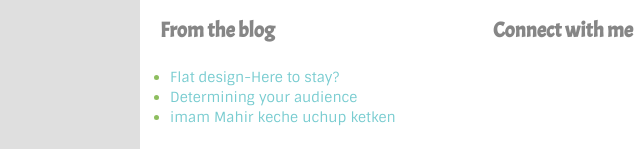
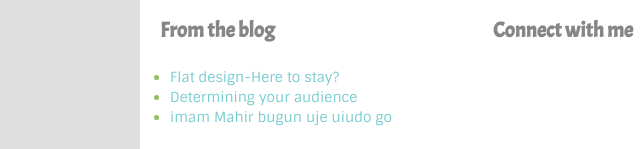
Before and after one commit to almazzi/from-nurs, a plain HTML site: page index.html in a window 1280 px wide. Shown: the part 803-952 px from the top of the page, 0-640 px from the left. Drawn offline with Linux system fonts and the light colour scheme.

Commit message:
imam mahir

```diff
--- a/index.html
+++ b/index.html
@@ -71,7 +71,7 @@
 						<ul class="blog-list">
 							<li><a href="#">Flat design-Here to stay?</a></li>
 							<li><a href="#">Determining your audience</a></li>
-							<li><a href="#">imam Mahir keche uchup ketken</a></li>
+							<li><a href="#">imam Mahir bugun uje uiudo go</a></li>
 						</ul>
 					</div>
 					<div class="column-one-third">
```
